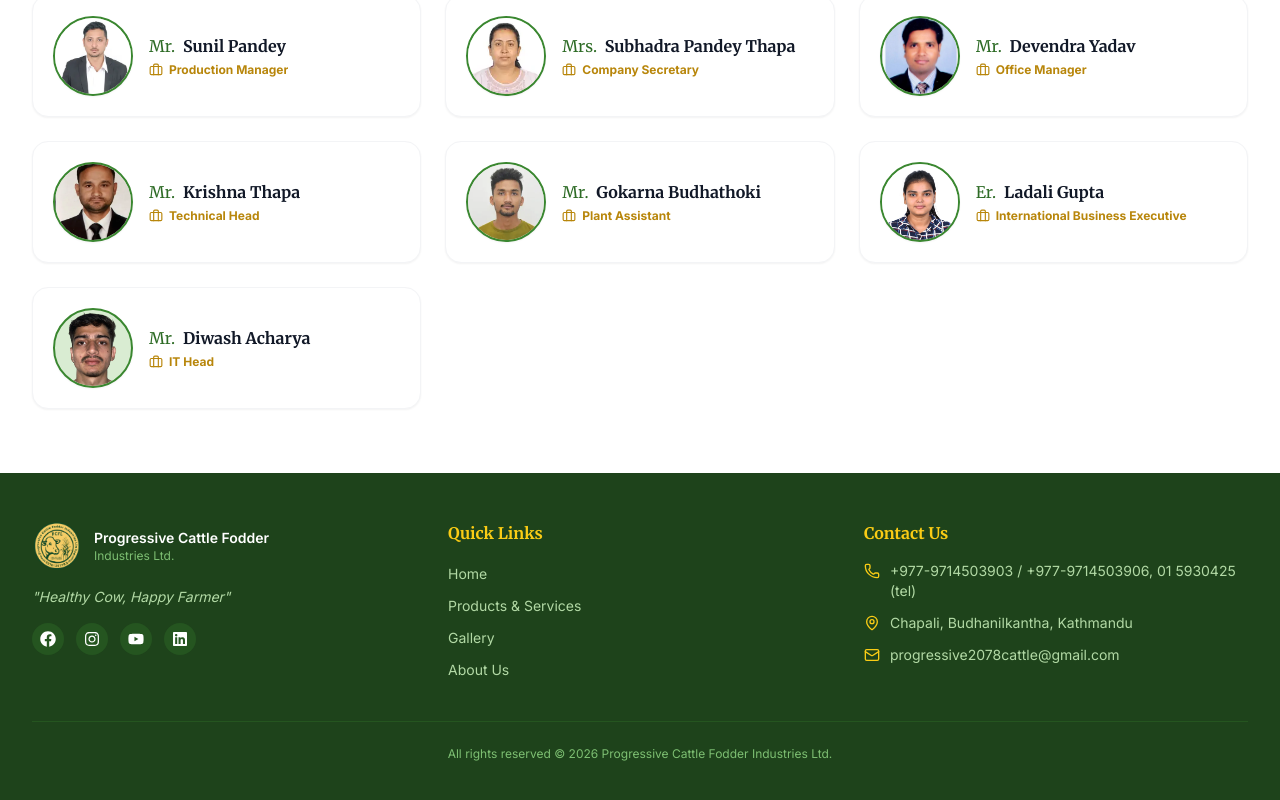
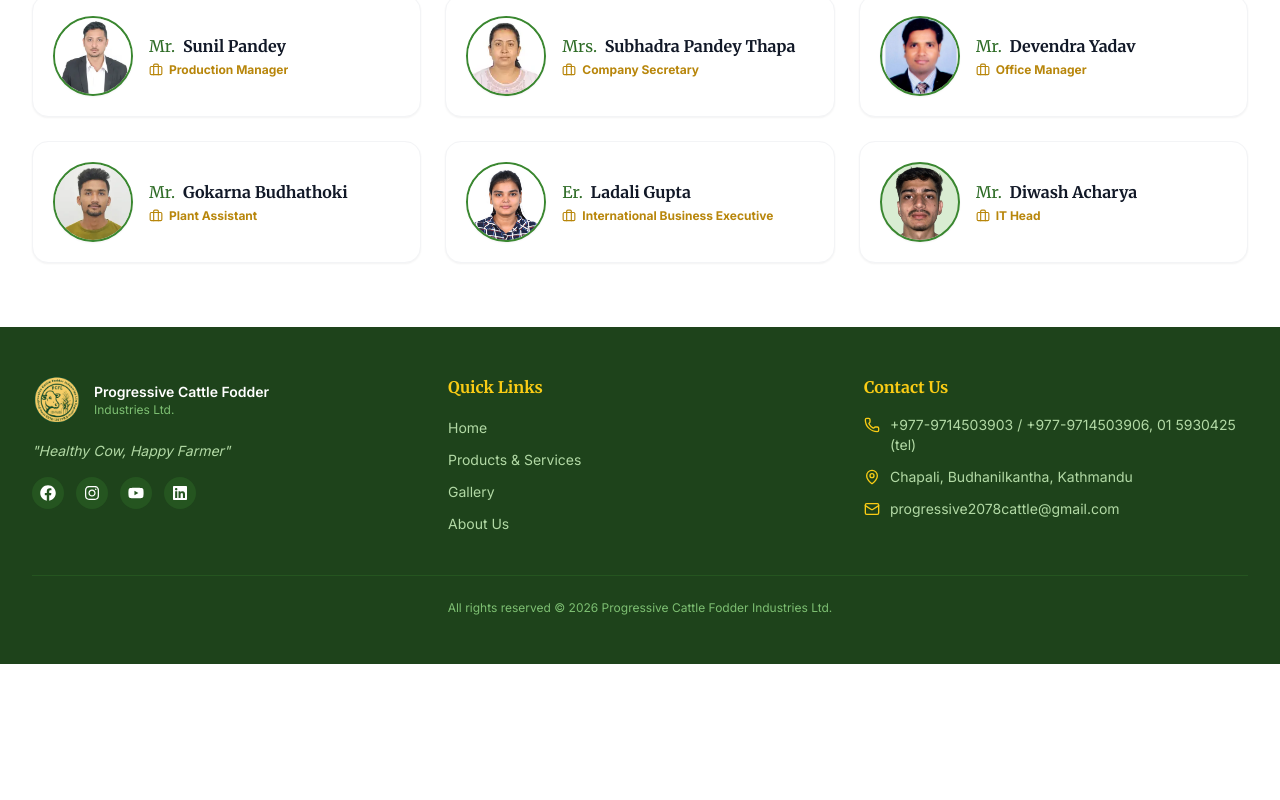
Before and after one commit to progressivecattlefodder-commits/PCFL_FRONTEND, a Next.js app: page /about in a window 1280 px wide. Shown: the part 2765-3565 px from the top of the page. After the commit the page ends 3429 px from the top, so only its background shows below. Built offline with nearby package versions, Linux system fonts and the light colour scheme; no server answers.

Commit message:
Fallback_Emp-

```diff
--- a/src/app/about/page.tsx
+++ b/src/app/about/page.tsx
@@ -102,13 +102,6 @@ const FALLBACK_EMPLOYEES: EmployeeUser[] = [
     full_name: 'Devendra Yadav',
     title: 'Office Manager',
     avatar_url: '/images/Personalities/emp_7.jpeg',
-  },
-  {
-    id: 7,
-    status: 'Mr.',
-    full_name: 'Krishna Thapa',
-    title: 'Technical Head',
-    avatar_url: '/images/Personalities/emp_3.webp',
   },
   {
     id: 3,
```
